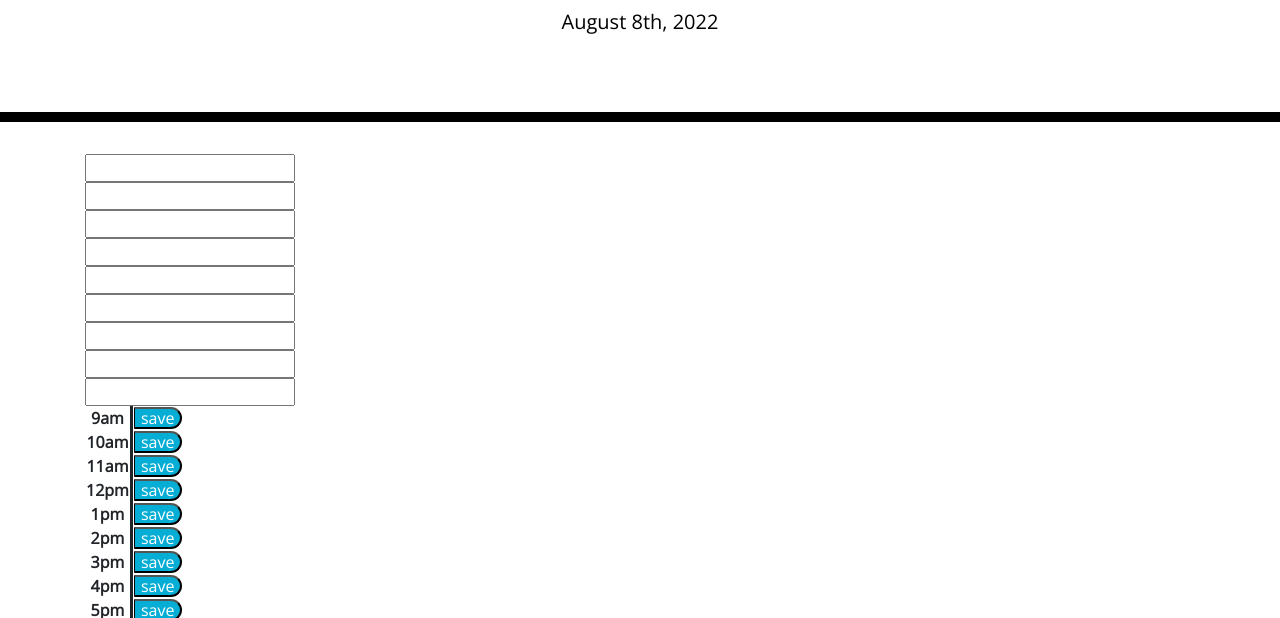
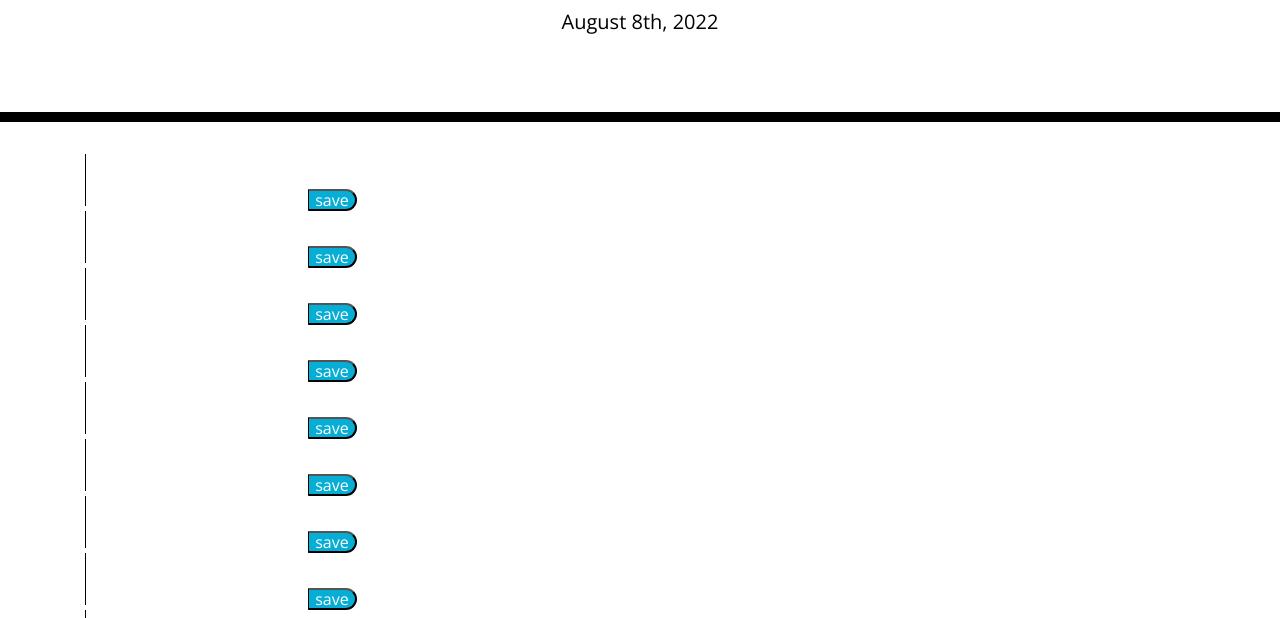
Before and after one commit to garrettj94/Homework5, a plain HTML site: page index.html in a window 1280 px wide. Shown: the part 182-800 px from the top of the page. Drawn offline with nearby package versions, Linux system fonts and the light colour scheme.

Commit message:
made changes to css index and java found a new function to use for the date and time need to figure out how to work it into the code

```diff
--- a/Assets/script.js
+++ b/Assets/script.js
@@ -11,9 +11,10 @@ $("#currentDay").text(today.format("MMMM Do, YYYY"))
 saveBtn.addEventListener("click")
 
 
-function container(){
+function timeBlock(){
 
-for(i=1; i => 24; i++);
+
+for(i=9; i => 5; i++);
 
 
 }
@@ -46,4 +47,36 @@ for(i=1; i => 24; i++);
 //                 else
 //                     row.classList.add('highlight');
 
-console.log(titleEl)
+
+function formatDate(date) {
+    var d = new Date(date);
+    var hh = d.getHours();
+    var m = d.getMinutes();
+    var s = d.getSeconds();
+    var dd = "AM";
+    var h = hh;
+    if (h >= 12) {
+      h = hh - 12;
+      dd = "PM";
+    }
+    if (h == 0) {
+      h = 12;
+    }
+    m = m < 10 ? "0" + m : m;
+
+    s = s < 10 ? "0" + s : s;
+
+    /* if you want 2 digit hours:
+    h = h<10?"0"+h:h; */
+
+    var pattern = new RegExp("0?" + hh + ":" + m + ":" + s);
+
+    var replacement = h + ":" + m;
+    /* if you want to add seconds
+    replacement += ":"+s;  */
+    replacement += " " + dd;
+
+    return date.replace(pattern, replacement);
+  }
+
+  alert(formatDate("February 04, 2011 12:00:00"));
--- a/Assets/style.css
+++ b/Assets/style.css
@@ -11,6 +11,7 @@ textarea {
   color: #000000;
   border-left: 1px solid black;
   padding: 10px;
+
 }
 
 .jumbotron {
@@ -29,6 +30,7 @@ textarea {
   text-align: center;
   border-radius: 15px;
   border-right: solid;
+
 }
 
 .row {
--- a/index.html
+++ b/index.html
@@ -23,100 +23,124 @@
     <!-- Timeblocks go here -->
     <table>
       <tr>
-        <th class="time-block">9am </th>
+        <th class="row time-block">9am </th>
 
         <div>
-          <input type="text" id="texbox">
+          <textarea> </textarea>
+
+          <button class="saveBtn"> save </button>
+
         </div>
 
-        <td> <button class="saveBtn"> save </button> </td>
 
       </tr>
 
       <tr>
-        <th class="time-block">10am </th>
+        <th class="row time-block">10am </th>
 
         <div>
-          <input type="text" id="texbox">
+          <textarea> </textarea>
+
+          <button class="saveBtn"> save </button>
+
         </div>
 
-        <td> <button class="saveBtn"> save </button> </td>
 
       </tr>
 
       <tr>
-        <th class="time-block">11am </th>
+        <th class="row time-block">11am </th>
 
         <div>
-          <input type="text" id="texbox">
+          <textarea> </textarea>
+
+          <button class="saveBtn"> save </button>
+
         </div>
 
-        <td> <button class="saveBtn"> save </button> </td>
 
       </tr>
 
 
       <tr>
-        <th class="time-block">12pm </th>
+
+        <th class="row time-block">12pm </th>
 
         <div>
-          <input type="text" id="texbox">
+
+
+
+          <textarea> </textarea>
+
+          <button class="saveBtn"> save </button>
+
         </div>
 
-        <td> <button class="saveBtn"> save </button> </td>
 
       </tr>
 
       <tr>
-        <th class="time-block">1pm </th>
+        <th class="row time-block">1pm </th>
 
         <div>
-          <input type="text" id="texbox">
+          <textarea> </textarea>
+
+          <button class="saveBtn"> save </button>
+
         </div>
 
-        <td> <button class="saveBtn"> save </button> </td>
+
 
       </tr>
 
       <tr>
-        <th class="time-block">2pm </th>
+        <th class="row time-block">2pm </th>
 
         <div>
-          <input type="text" id="texbox">
+          <textarea> </textarea>
+
+          <button class="saveBtn"> save </button>
+
         </div>
 
-        <td> <button class="saveBtn"> save </button> </td>
 
       </tr>
 
       <tr>
-        <th class="time-block">3pm </th>
+        <th class="row time-block">3pm </th>
 
         <div>
-          <input type="text" id="texbox">
+          <textarea> </textarea>
+
+          <button class="saveBtn"> save </button>
+
         </div>
 
-        <td> <button class="saveBtn"> save </button> </td>
 
       </tr>
 
       <tr>
-        <th class="time-block">4pm </th>
+        <th class="row time-block">4pm </th>
 
         <div>
-          <input type="text" id="texbox">
+          <textarea> </textarea>
 
-          <td> <button class="saveBtn"> save </button> </td>
+          <button class="saveBtn"> save </button>
+
         </div>
 
       </tr>
 
       <tr>
-        <th class="time-block"> 5pm </th>
+        <th class="row time-block"> 5pm </th>
 
-        <input type="text" id="texbox">
+        <div>
+          <textarea> </textarea>
 
-        <td> <button class="saveBtn"> save </button> </td>
+          <button class="saveBtn"> save </button>
+
+        </div>
+
 
       </tr>
 
```
